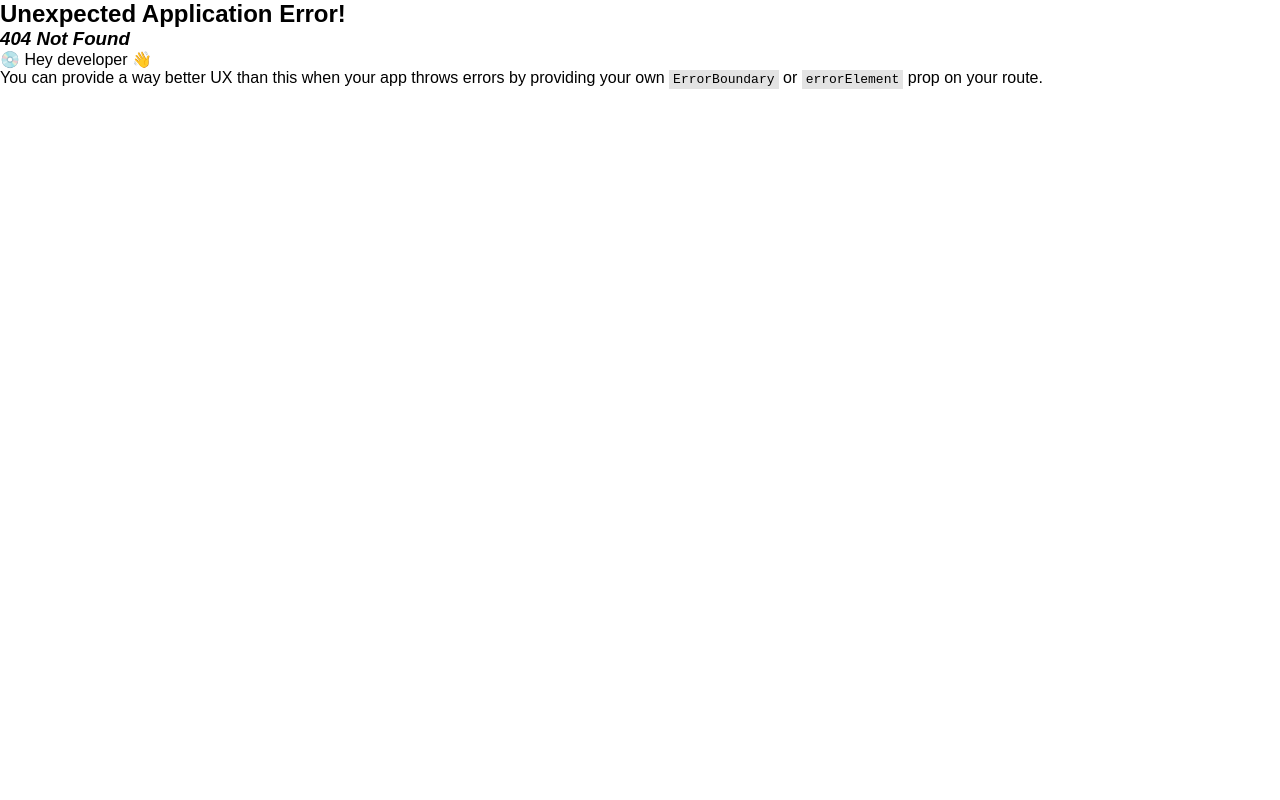
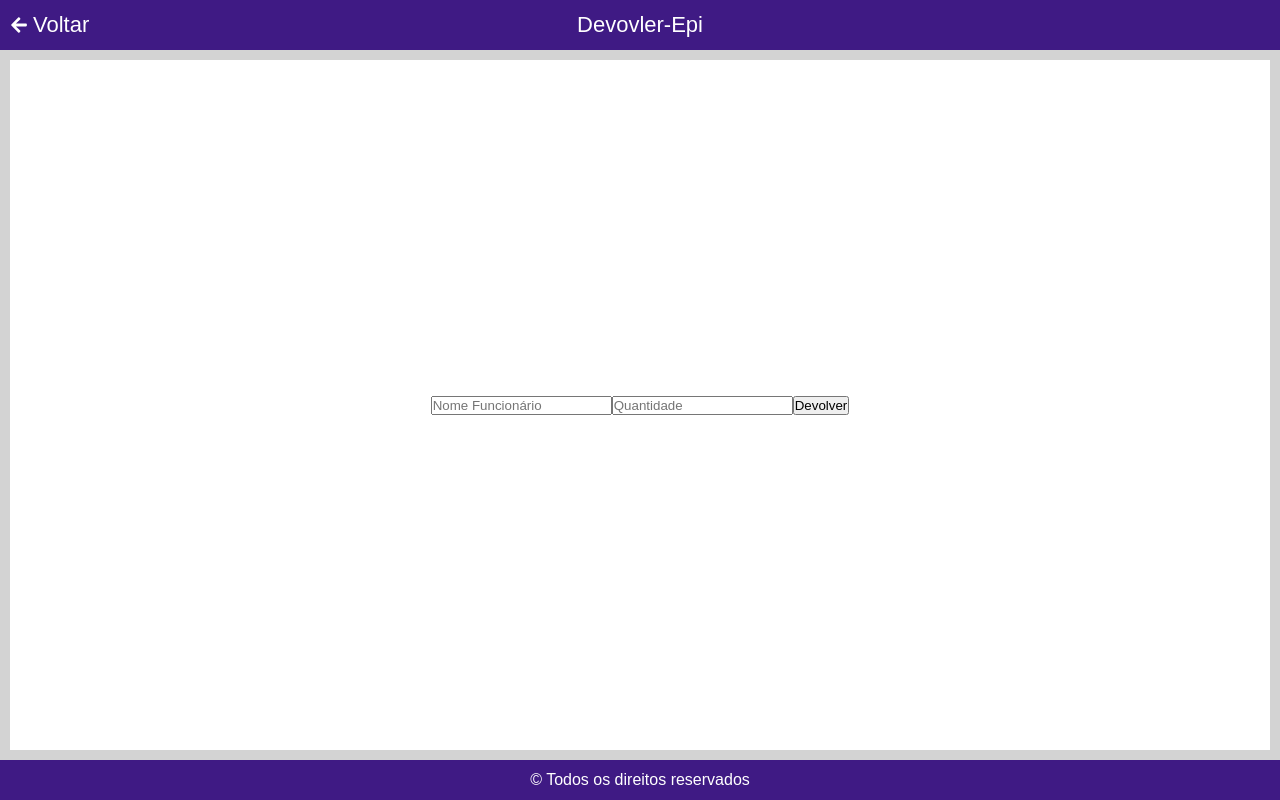
Before and after one commit to MateusBranco02/app-sa, a React (Vite) app: page /devolver-epi/1 in a window 1280 px wide. Before the commit this address had no page. Built offline with nearby package versions, Linux system fonts and the light colour scheme.

Commit message:
criando as funções de retirar e devolverr Epi

```diff
--- a/package.json
+++ b/package.json
@@ -15,7 +15,8 @@
     "react": "^18.3.1",
     "react-dom": "^18.3.1",
     "react-icons": "^5.3.0",
-    "react-router-dom": "^6.28.0"
+    "react-router-dom": "^6.28.0",
+    "react-toastify": "^10.0.6"
   },
   "devDependencies": {
     "@eslint/js": "^9.13.0",
--- a/src/main.jsx
+++ b/src/main.jsx
@@ -9,6 +9,8 @@ import CadastroFuncionario from './pages/CadastroFuncionario.jsx';
 import Historico from './pages/Historico.jsx';
 import EditFuncionario from './pages/EditFuncionario.jsx';
 import EditEpi from './pages/EditEpi.jsx'
+import RetirarEpi from './pages/RetirarEpi..jsx';
+import DevolverEpi from './pages/DevolverEpi.jsx';
 
 const router = createBrowserRouter([
   { path: '/', element: <Home /> },
@@ -18,7 +20,9 @@ const router = createBrowserRouter([
   { path: '/cadastroFuncionario', element: < CadastroFuncionario />},
   {path: '/historico', element: <Historico/>},
   {path: '/editar-remover', element: <EditFuncionario/>},
-  {path: '/epi-cadastro', element: <EditEpi/>}
+  {path: '/epi-cadastro', element: <EditEpi/>},
+  {path: '/retirar-epi/:id', element:<RetirarEpi/>},
+  {path: '/devolver-epi/:id', element:<DevolverEpi/>}
 ]);
 
 createRoot(document.getElementById('root')).render(
--- /dev/null
+++ b/src/pages/DevolverEpi.jsx
@@ -0,0 +1,59 @@
+import axios from "axios";
+import { toast } from "react-toastify";
+import { useState } from "react";
+import { useParams } from "react-router-dom";
+import Footer from "../components/Footer.jsx";
+import Header from "../components/Header.jsx";
+
+
+export default function DevolverEpi(){
+    const { id } = useParams();
+    const [epi, setEpis] = useState({
+        nome: '',
+        quantidade: '',
+    });
+
+    const devolverEpi = async (event) => {
+        event.preventDefault();
+        const url = `http://localhost:3000/devolver-epi/${id}`
+        try{
+            const response = await axios.post(url, epi);
+            toast.success('EPI devolvido com sucesso!');
+            setEpis (response.data.resultado);
+        }catch(error){
+            toast.error('Erro ao tentar devolver o EPI!');
+            console.log('Erro ao devolver o EPI', error);
+        }
+    }
+
+    return (
+        <>
+            <Header titulo={'Devovler-Epi'} />
+
+            <div className="container">
+                <div className="container-view">
+                    <form>
+                        <input
+                            type='text'
+                            placeholder="Nome Funcionário"
+                            onChange={(nome) => setEpis({ ...epi, nome: nome.target.value })}
+                            value={epi.nome}
+                        />
+                        <input
+                            type='Number'
+                            placeholder="Quantidade"
+                            onChange={(quantidade) => setEpis({ ...epi, quantidade: quantidade.target.value })}
+                            value={epi.quantidade}
+                        />
+
+                        <button onClick={devolverEpi}>Devolver</button>
+                    </form>
+
+                </div>
+
+            </div>
+            <Footer />
+
+        </>
+    )
+}
--- a/src/pages/EditEpi.jsx
+++ b/src/pages/EditEpi.jsx
@@ -3,6 +3,7 @@ import Header from '../components/Header.jsx';
 import Footer from '../components/Footer.jsx';
 import axios from 'axios';
 import { useEffect, useState } from 'react';
+import {Link} from 'react-router-dom';
 
 export default function EditEpi() {
   const [epis, setEpis] = useState([]);
@@ -37,6 +38,8 @@ export default function EditEpi() {
                   <div className='container-info'>
                     <p>Item: {epi.nome}</p>
                     <p>Quantidade: {epi.quantidade}</p>
+                    <Link to={`/retirar-epi/${epi.id}`}>Retirar</Link>
+                    <Link to={`/devolver-epi/${epi.id}`}>Devolver</Link>
                   </div>
                 </li>
               )}
--- a/src/pages/EditFuncionario.jsx
+++ b/src/pages/EditFuncionario.jsx
@@ -25,7 +25,6 @@ export default function EditFuncionario() {
         <div className="container-historico">
           <h2>Editar/Remover</h2>
           <div className="historico-area">
-            <p>Esta área será usada para exibir os funcionarios.</p>
             <ul className='lista-epis'>
               {funcionarios.map((funcionario, key) =>
                 <li className='epi-item' key={key}>
--- /dev/null
+++ b/src/pages/RetirarEpi..jsx
@@ -0,0 +1,51 @@
+import axios from "axios";
+import { useState } from "react";
+import { useParams } from "react-router-dom";
+import Footer from "../components/Footer.jsx";
+import Header from "../components/Header.jsx";
+
+export default function RetirarEpi() {
+    const { id } = useParams();
+    const [epi, setEpis] = useState({
+        nome: '',
+        quantidade: '',
+    })
+
+    const retirarEpi = async (event) => {
+        event.preventDefault();
+        const url = `http://localhost:3000/retirar-epi/${id}`
+        const response = await axios.post(url, epi);
+        setEpis(response.data.resultado);
+    }
+
+    return (
+        <>
+            <Header titulo={'Retirar-Epi'} />
+
+            <div className="container">
+                <div className="container-view">
+                    <form>
+                        <input
+                            type='text'
+                            placeholder="Nome Funcionário"
+                            onChange={(nome) => setEpis({ ...epi, nome: nome.target.value })}
+                            value={epi.nome}
+                        />
+                        <input
+                            type='Number'
+                            placeholder="Quantidade"
+                            onChange={(quantidade) => setEpis({ ...epi, quantidade: quantidade.target.value })}
+                            value={epi.quantidade}
+                        />
+
+                        <button onClick={retirarEpi}>Retirar</button>
+                    </form>
+
+                </div>
+
+            </div>
+            <Footer />
+
+        </>
+    )
+}
```
Also changed, not shown: 1 other file (tests, documents, lock files or other folders).
